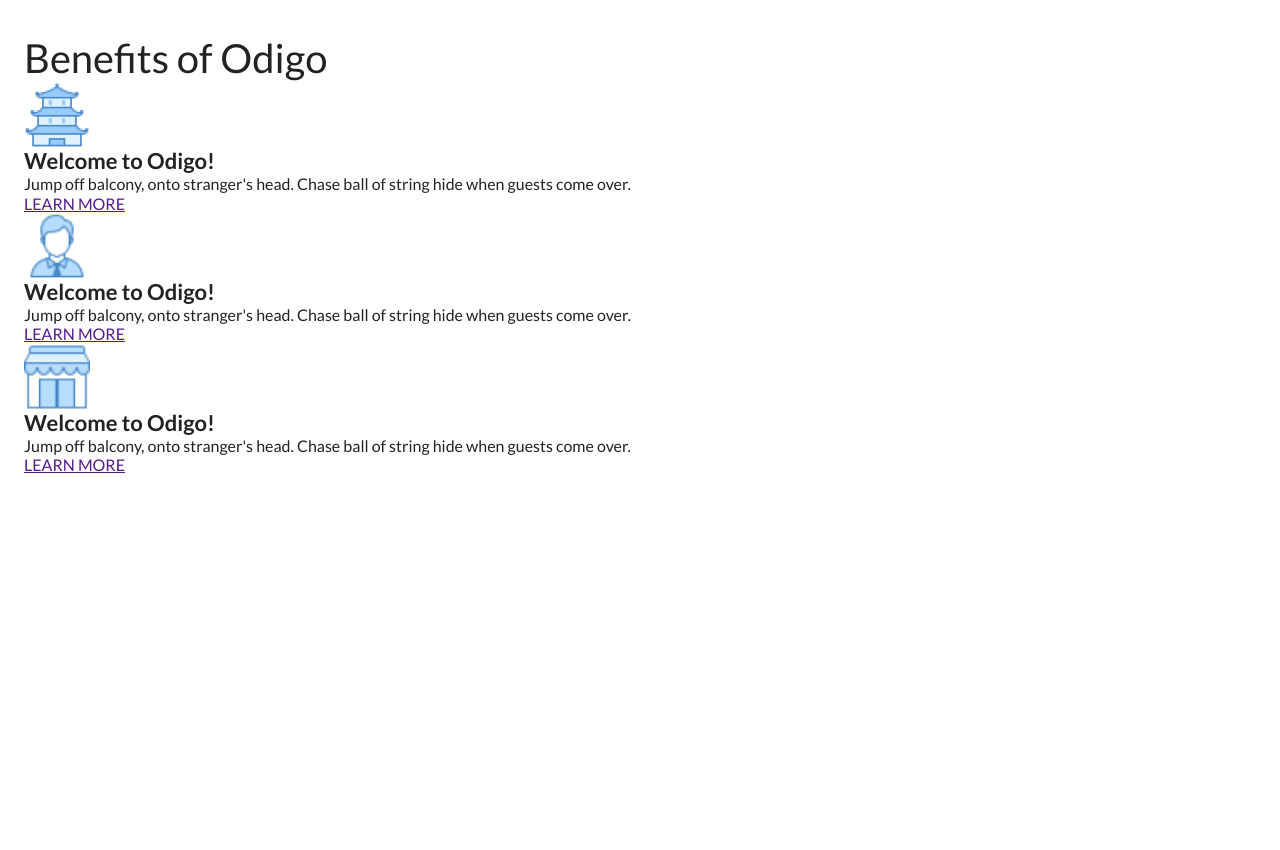
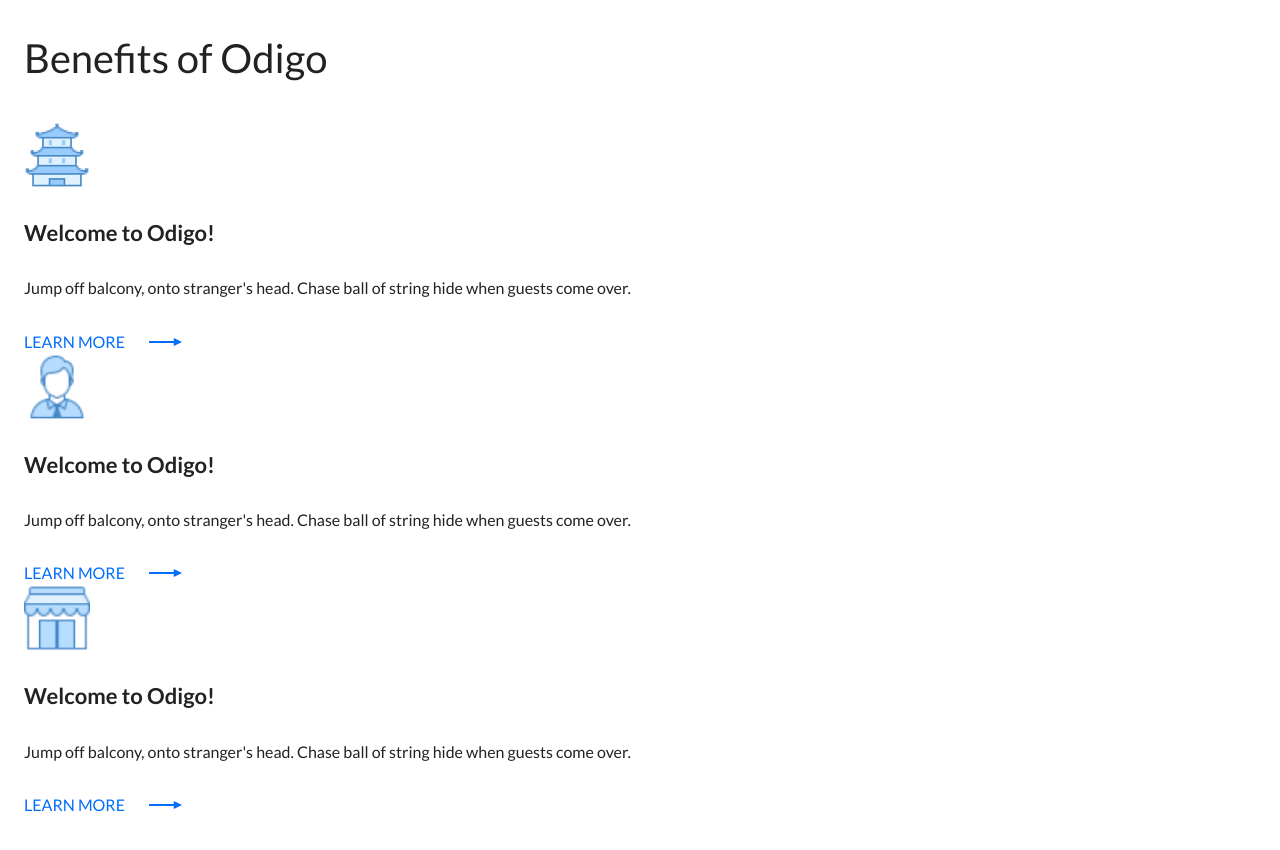
Before and after one commit to viwqox/Japan_Trip_Project, a plain HTML site: page index.html in a window 1280 px wide. Shown: the part 802-1652 px from the top of the page. Before the commit the page ends 1312 px from the top, so only its background shows below. Drawn offline with Linux system fonts and the light colour scheme.

Commit message:
add flex from cards

```diff
--- a/css_project_1/styles.css
+++ b/css_project_1/styles.css
@@ -199,7 +199,9 @@
 
 .benefits__container {
   padding: 36px 24px;
-
+  display: flex;
+  flex-direction: column;
+  row-gap: 40px;
 }
 
 .benefits__title {
@@ -212,7 +214,9 @@
 }
 
 .benefits__card {
-
+  display: flex;
+  flex-direction: column;
+  row-gap: 32px;
 }
 
 .benefits__card-title {
@@ -227,5 +231,15 @@
 }
 
 .benefits__card-more {
-
+  display: flex;
+  column-gap: 24px;
+  align-items: center;
 }
+.benefits__card-link{
+  color: #006DFE;
+  font-size: 16px;
+  line-height: 24px;
+  font-size: 16px;
+  font-weight: 400;
+  text-decoration: none;
+}
--- a/index.html
+++ b/index.html
@@ -88,8 +88,14 @@
                 alt="House Card Image">
                <h3 class="benefits__card-title">Welcome to Odigo!</h3>
                <p class="benefits__card-subtitle">Jump off balcony, onto stranger's head. Chase ball of string hide when guests come over.</p>
-               <a class="benefits__card-more" href="">LEARN MORE</a>
+
+               <div class="benefits__card-more">
+                <a class="benefits__card-link" href="">LEARN MORE</a>
+                <svg width="33" height="8" viewBox="0 0 33 8" fill="none" xmlns="http://www.w3.org/2000/svg">
+                  <path id="Shape" d="M24.7706 3H0V5H24.7706V8L33 4L24.7706 0V3Z" fill="#006DFE"/>
+                  </svg>
             </div>
+          </div>
 
             <div class="benefits__card">
                 <img class="benefits__icon"
@@ -97,7 +103,12 @@
                 alt="Man Card Image">
                <h3 class="benefits__card-title">Welcome to Odigo!</h3>
                <p class="benefits__card-subtitle">Jump off balcony, onto stranger's head. Chase ball of string hide when guests come over.</p>
-               <a class="benefits__card-more" href="">LEARN MORE</a>
+               <div class="benefits__card-more">
+                <a class="benefits__card-link" href="">LEARN MORE</a>
+                <svg width="33" height="8" viewBox="0 0 33 8" fill="none" xmlns="http://www.w3.org/2000/svg">
+                  <path id="Shape" d="M24.7706 3H0V5H24.7706V8L33 4L24.7706 0V3Z" fill="#006DFE"/>
+                  </svg>
+            </div>
             </div>
 
             <div class="benefits__card">
@@ -109,11 +120,10 @@
 
                <div class="benefits__card-more">
                 <a class="benefits__card-link" href="">LEARN MORE</a>
-                <img
-                src=""
-                alt=""
-                class="benefits__card-link__icon">
-               </div>
+                <svg width="33" height="8" viewBox="0 0 33 8" fill="none" xmlns="http://www.w3.org/2000/svg">
+                  <path id="Shape" d="M24.7706 3H0V5H24.7706V8L33 4L24.7706 0V3Z" fill="#006DFE"/>
+                  </svg>
+            </div>
             </div>
           </div>
         </div>
```
